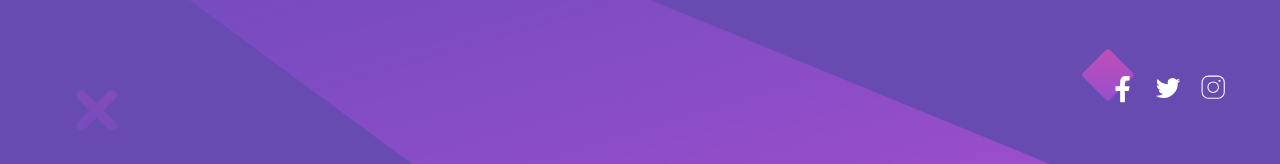
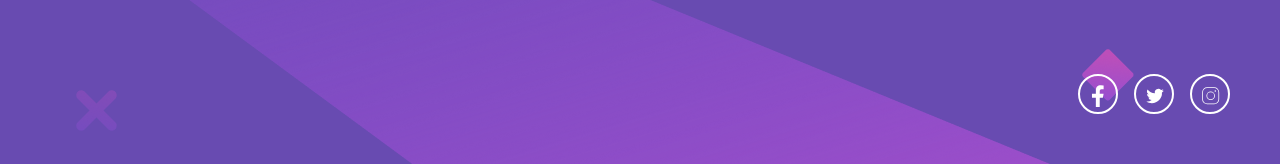
Before and after one commit to FarhodWebDev/huddle, a plain HTML site: page index.html in a window 1280 px wide. Shown: the part 634-798 px from the top of the page. Drawn offline with Linux system fonts and the light colour scheme.

Commit message:
repair brand list

```diff
--- a/css/main.css
+++ b/css/main.css
@@ -153,8 +153,37 @@ h1 {
   gap: 1.6rem;
 }
 
+.brand__link {
+  width: 40px;
+  height: 40px;
+  border-radius: 50%;
+  display: flex;
+  align-items: center;
+  justify-content: center;
+  border: 2px solid #fff;
+  padding: 10px 5px;
+}
+
+.brand__link:nth-child(3) {
+  padding-top: 10px;
+  padding-left: 15px;
+}
+
 svg {
   width: 30px !important;
+  margin: 0 auto;
+}
+
+svg:last-child {
+  margin-top: 5px;
+  margin-left: 4px;
+}
+
+.facebook {
+  margin-right: 4px;
+  margin-left: 2px;
+  margin-top: 1px;
+  transform: scale(1.5);
 }
 
 svg path {
--- a/index.html
+++ b/index.html
@@ -47,11 +47,11 @@
         <ul class="brand__list">
           <li class="brand__item">
             <a class="brand__link" href="#">
-              <svg viewBox="0 0 256 256">
+              <svg viewBox="0 0 256 256" style="margin-left: 5px;" class="facebook">
                 <path
                   fill="#fff"
                   d="M19.3 2c-4 0-6.3 2-6.3 6.8V13H8v5h5v12h5V18h4l1-5h-5V9.7c0-1.8.6-2.7 2.3-2.7H23V2.2L19.3 2z"
-                  transform="scale(8)"
+                  transform="scale(7.8)"
                 />
               </svg>
             </a>
@@ -63,7 +63,7 @@
                 <path
                   fill="white"
                   d="M28 7c-1 .4-2 .6-3 .8 1-.7 1.9-1.7 2.3-3-1 .6-2.2 1-3.4 1.3a5.3 5.3 0 0 0-9.1 4.9c-4.4-.2-8.4-2.4-11-5.6a5.3 5.3 0 0 0 1.7 7.1c-1 0-1.7-.2-2.5-.6 0 2.6 1.9 4.8 4.3 5.3a5.3 5.3 0 0 1-2.4 0 5.3 5.3 0 0 0 5 3.8A10.7 10.7 0 0 1 2 23.2c2.4 1.5 5.2 2.4 8.2 2.4A15 15 0 0 0 25.3 9.7c1-.8 2-1.7 2.7-2.8z"
-                  transform="scale(8)"
+                  transform="scale(7.8)"
                 />
               </svg>
             </a>
```
